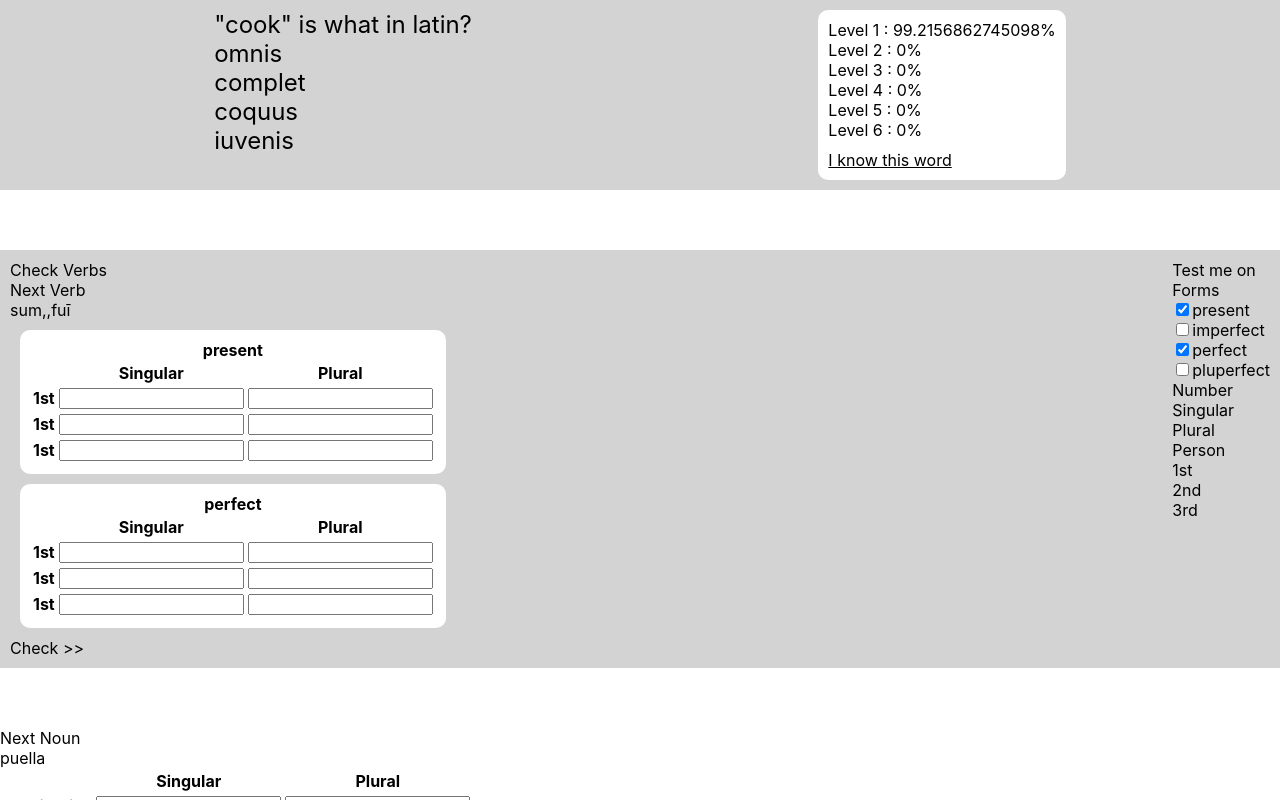
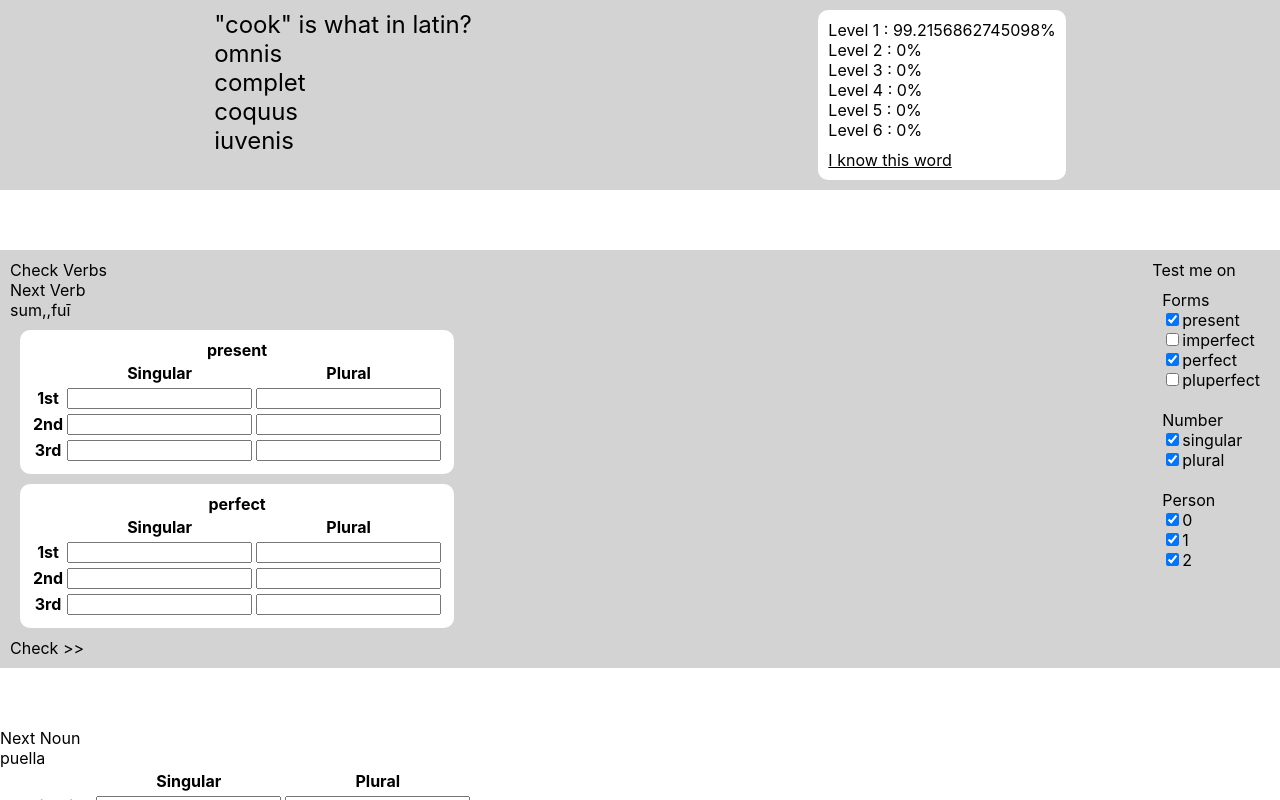
Before and after one commit to averageflamethrowerguy/latin-learning-frontend, a React (Create React App) app: page / in a window 1280 px wide. Built offline with nearby package versions, Linux system fonts and the light colour scheme.

Commit message:
more extensive filtering

```diff
--- a/src/components/VerbChecks.tsx
+++ b/src/components/VerbChecks.tsx
@@ -104,7 +104,7 @@ export function VerbChecks(props: {}) {
                                                                                         {
                                                                                             verbPerson.includes(1) &&
                                                                                             <tr>
-                                                                                                <th>1st</th>
+                                                                                                <th>2nd</th>
                                                                                                 {
                                                                                                     (verbNumber.includes("singular")) &&
                                                                                                     <th><input/>{didSubmit && workingObject[voice[0]][gender[0]][mood[0]][tense[0]].singular[1]}</th>
@@ -119,7 +119,7 @@ export function VerbChecks(props: {}) {
                                                                                         {
                                                                                             verbPerson.includes(2) &&
                                                                                             <tr>
-                                                                                                <th>1st</th>
+                                                                                                <th>3rd</th>
                                                                                                 {
                                                                                                     (verbNumber.includes("singular")) &&
                                                                                                     <th><input/>{didSubmit && workingObject[voice[0]][gender[0]][mood[0]][tense[0]].singular[2]}</th>
@@ -166,7 +166,7 @@ export function VerbChecks(props: {}) {
             <div>
                 <div>Test me on</div>
                 <div>
-                    <div>
+                    <ControlPanelSection>
                         <div>
                             Forms
                         </div>
@@ -177,40 +177,30 @@ export function VerbChecks(props: {}) {
                             <ControlInputElement stringValue={"perfect"} originalArray={verbTense} setter={setVerbTense} genericClickListener={genericClickListener} />
                             <ControlInputElement stringValue={"pluperfect"} originalArray={verbTense} setter={setVerbTense} genericClickListener={genericClickListener} />
                         </div>
-                    </div>
+                    </ControlPanelSection>
 
-                    <div>
+                    <ControlPanelSection>
                         <div>
                             Number
                         </div>
 
                         <div>
-                            <div>
-                                Singular
-                            </div>
-                            <div>
-                                Plural
-                            </div>
+                            <ControlInputElement stringValue={"singular"} originalArray={verbNumber} setter={setVerbNumber} genericClickListener={genericClickListener} />
+                            <ControlInputElement stringValue={"plural"} originalArray={verbNumber} setter={setVerbNumber} genericClickListener={genericClickListener} />
                         </div>
-                    </div>
+                    </ControlPanelSection>
 
-                    <div>
+                    <ControlPanelSection>
                         <div>
                             Person
                         </div>
 
                         <div>
-                            <div>
-                                1st
-                            </div>
-                            <div>
-                                2nd
-                            </div>
-                            <div>
-                                3rd
-                            </div>
+                            <ControlInputElement stringValue={0} originalArray={verbPerson} setter={setVerbPerson} genericClickListener={genericClickListener} />
+                            <ControlInputElement stringValue={1} originalArray={verbPerson} setter={setVerbPerson} genericClickListener={genericClickListener} />
+                            <ControlInputElement stringValue={2} originalArray={verbPerson} setter={setVerbPerson} genericClickListener={genericClickListener} />
                         </div>
-                    </div>
+                    </ControlPanelSection>
                 </div>
 
             </div>
@@ -218,7 +208,7 @@ export function VerbChecks(props: {}) {
     )
 }
 
-function ControlInputElement(props: {stringValue: string, originalArray: string[], setter: any, genericClickListener: any}) {
+function ControlInputElement(props: {stringValue: any, originalArray: any[], setter: any, genericClickListener: any}) {
     return (
       <div>
           <input type={"checkbox"} checked={props.originalArray.includes(props.stringValue)}
```
